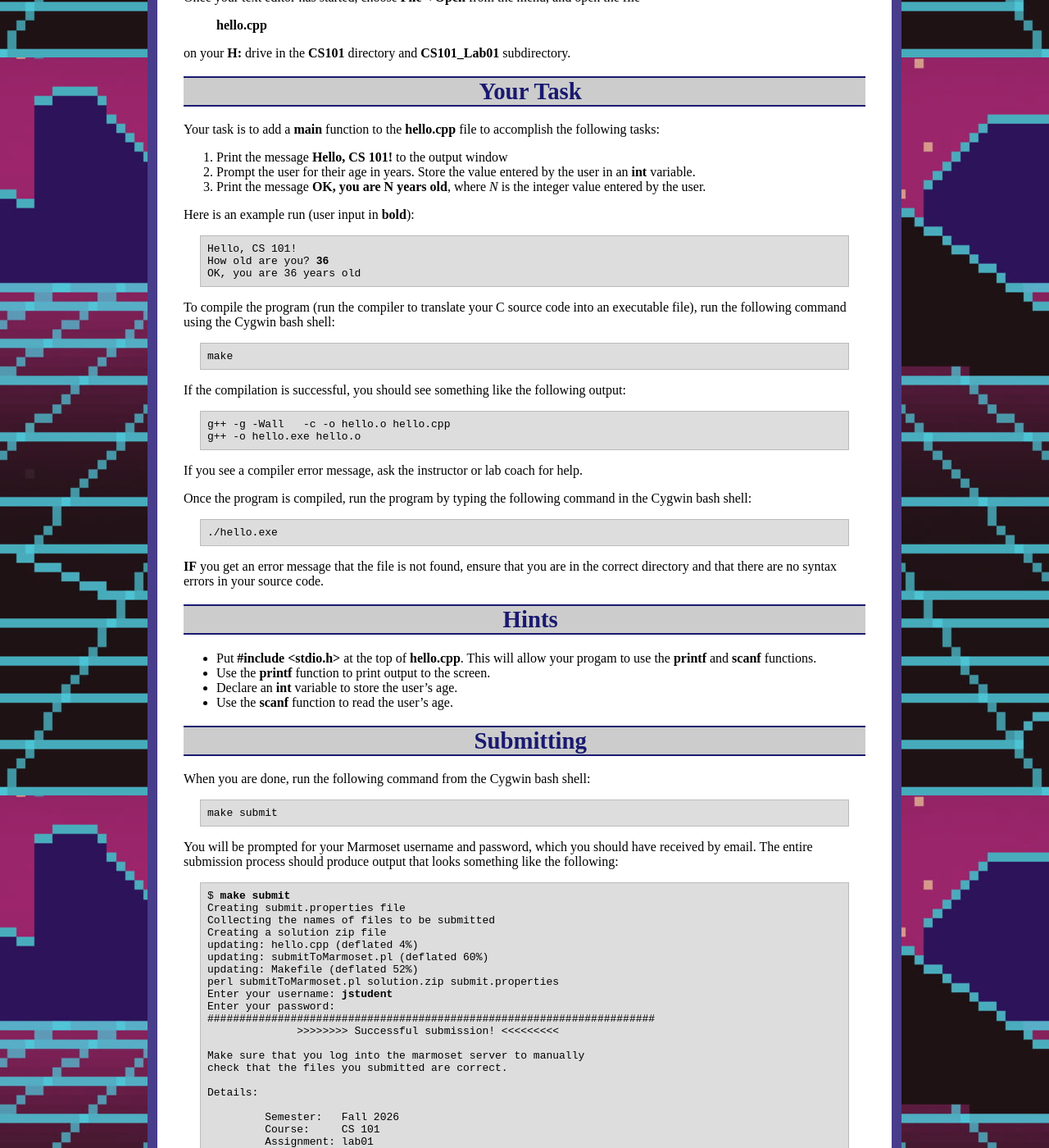
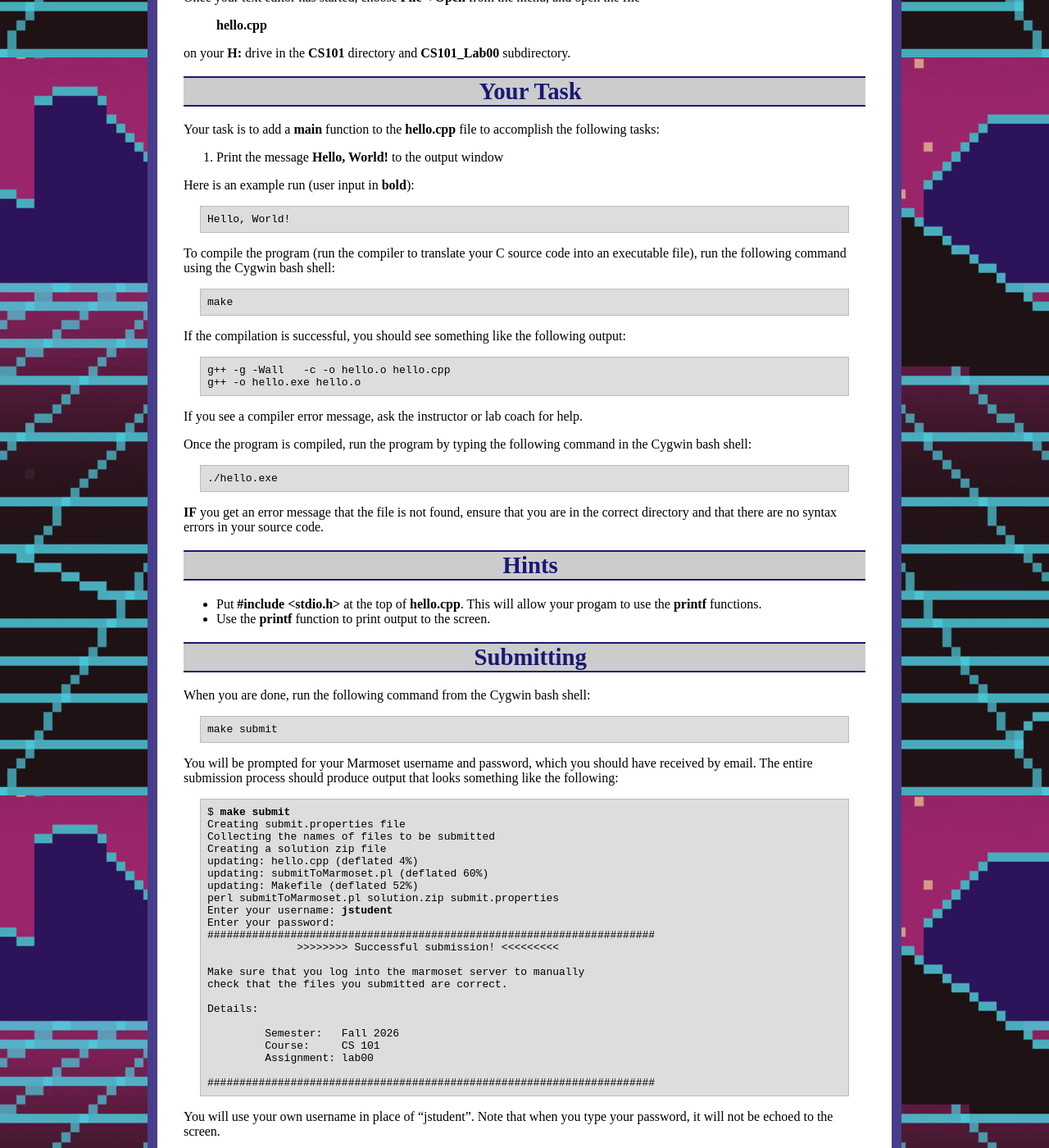
Before and after one commit to ycpcs/cs101-fall2026, a Jekyll site: the page built from labs/lab00.md, in a window 1280 px wide and 1400 px high, scrolled down 830 px. Shown: the whole window at 82% size. Built offline with Jekyll 4.4.1, drawn with Linux system fonts in a browser that asks for light colours; some of the changed text lies outside the part shown.

Commit message:
Update lab00.md

```diff
--- a/labs/lab00.md
+++ b/labs/lab00.md
@@ -18,21 +18,21 @@ Once the cygwin bash shell has started, type the following commands, pressing th
     mkdir -p CS101
     cd CS101
 
-**(2)** Using a web browser, download [CS101\_Lab01.zip](CS101_Lab01.zip). Save the zip file in the **CS101** directory within your home directory.
+**(2)** Using a web browser, download [CS101\_Lab00.zip](CS101_Lab00.zip). Save the zip file in the **CS101** directory within your home directory.
 
 **(3)** Using Windows File Explorer, navigate to your **CS101** directory on your **H:** drive and right click on the **CS101\_Lab01.zip** file and select **Extract All**. This should create a subdirectory named **CS101\_Lab01** that contains the lab files.
 
-**NOTE:** If there is another **CS101\_Lab01** subdirectory inside the **CS101\_Lab01** subdirectory, move the files to the outer **CS101\_Lab01** subdirectory and delete the inner one.
+**NOTE:** If there is another **CS101\_Lab00** subdirectory inside the **CS101\_Lab00** subdirectory, move the files to the outer **CS101\_Lab00** subdirectory and delete the inner one.
 
-**(4)** In cygwin, navigate into the **CS101\_Lab01** directory containing the lab files:
+**(4)** In cygwin, navigate into the **CS101\_Lab00** directory containing the lab files:
 
-    cd CS101_Lab01
+    cd CS101_Lab00
 
 You will know you are in the correct subdirectory if the command
 
     ls
 
-shows the **hello.cpp** file (and others such as **Makefile**). **IF** it shows another **CS101\_Lab01** directory, refer to the note above in step 3.
+shows the **hello.cpp** file (and others such as **Makefile**). **IF** it shows another **CS101\_Lab00** directory, refer to the note above in step 3.
 
 **(5)** Start **Notepad++**.
 
@@ -44,23 +44,19 @@ Once your text editor has started, choose **File&rarr;Open** from the menu, and
 
 > **hello.cpp**
 
-on your **H:** drive in the **CS101** directory and **CS101\_Lab01** subdirectory.
+on your **H:** drive in the **CS101** directory and **CS101\_Lab00** subdirectory.
 
 Your Task
 =========
 
 Your task is to add a **main** function to the **hello.cpp** file to accomplish the following tasks:
 
-1.  Print the message **Hello, CS 101!** to the output window
-2.  Prompt the user for their age in years. Store the value entered by the user in an **int** variable.
-3.  Print the message **OK, you are N years old**, where *N* is the integer value entered by the user.
+1.  Print the message **Hello, World!** to the output window
 
 Here is an example run (user input in **bold**):
 
 <pre>
-Hello, CS 101!
-How old are you? <b>36</b>
-OK, you are 36 years old
+Hello, World!
 </pre>
 
 To compile the program (run the compiler to translate your C source code into an executable file), run the following command using the Cygwin bash shell:
@@ -83,10 +79,9 @@ Once the program is compiled, run the program by typing the following command in
 Hints
 =====
 
--   Put **#include &lt;stdio.h&gt;** at the top of **hello.cpp**. This will allow your progam to use the **printf** and **scanf** functions.
+-   Put **#include &lt;stdio.h&gt;** at the top of **hello.cpp**. This will allow your progam to use the **printf** functions.
 -   Use the **printf** function to print output to the screen.
--   Declare an **int** variable to store the user's age.
--   Use the **scanf** function to read the user's age.
+
 
 Submitting
 ==========
@@ -118,7 +113,7 @@ Details:
 
          Semester:   Fall 2026
          Course:     CS 101
-         Assignment: lab01
+         Assignment: lab00
 
 ######################################################################
 </pre>
```
